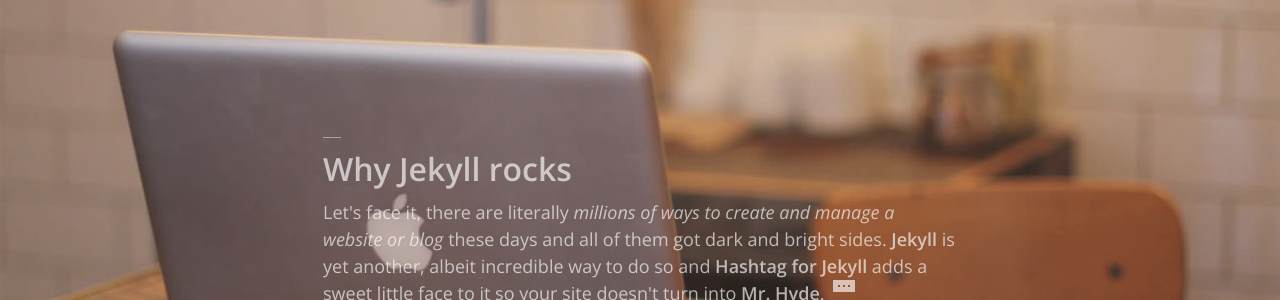
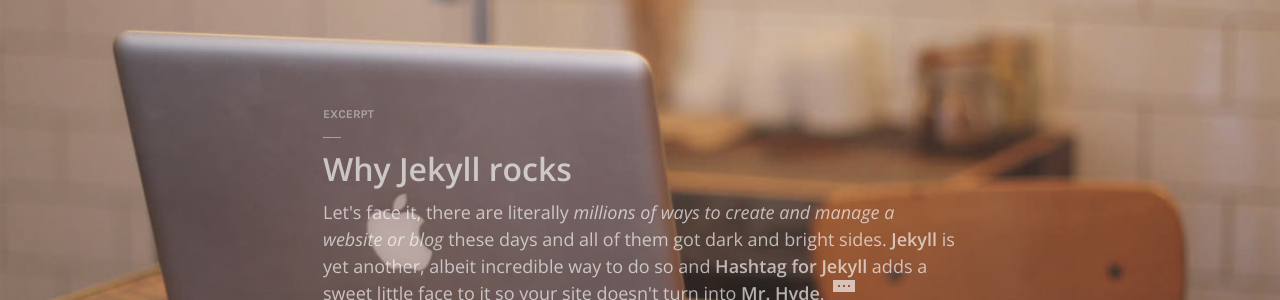
Before and after one commit to StuartHadfield/stuarthadfield.github.io, a Jekyll site: the page built from index.html, in a window 1280 px wide. Shown: the part 173-473 px from the top of the page. Built offline with Jekyll 4.4.1, drawn with Linux system fonts in a browser that asks for light colours.

Commit message:
fix excerpt text

```diff
--- a/_includes/excerpt.html
+++ b/_includes/excerpt.html
@@ -2,7 +2,7 @@
 
 <div class="excerpt">
 
-	<span class="title">{{ Excerpt: }}</span>
+	<span class="title">Excerpt</span>
 
 	{% if page.title %}
 
```
